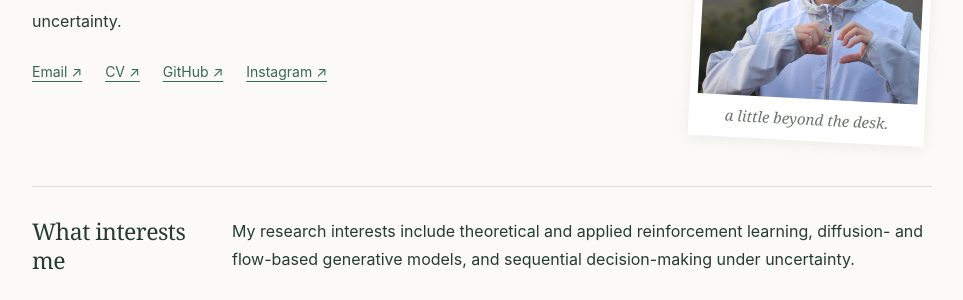
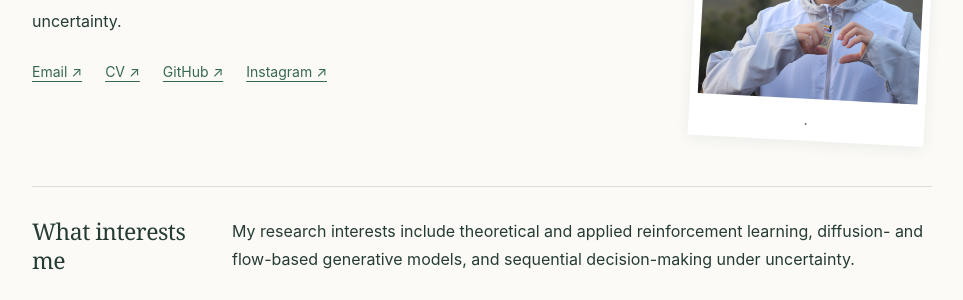
Before and after one commit to Andreforgood/Andreforgood.github.io, a Jekyll site: the page index.html, which Jekyll copies as it is, in a window 1280 px wide. Shown: the part 343-643 px from the top of the page, without its empty margins (158-1121 px from the left). Built offline with Jekyll 4.4.1, drawn with Linux system fonts in a browser that asks for light colours.

Commit message:
Duplicate hero section with slight modifications
Duplicated the hero section in index.html with minor changes.

```diff
--- a/index.html
+++ b/index.html
@@ -2,7 +2,7 @@
 <html lang="en"><head><meta charset="utf-8"><meta name="viewport" content="width=device-width,initial-scale=1"><title>Dongwen Ou / Andre</title><meta name="description" content="Dongwen (Andre) Ou — Statistical Science at Duke. Interests in theoretical and applied reinforcement learning, diffusion- and flow-based generative models, and sequential decision-making under uncertainty."><link rel="icon" type="image/svg+xml" href="/images/andre-favicon.svg"><link rel="stylesheet" href="/assets/css/personal.css"></head><body><a class="skip" href="#main">Skip to content</a><div class="wrap">
 <header class="topbar"><nav aria-label="Main navigation"><a href="/" aria-current="page">About</a><a href="/year-archive/">Notes</a><a href="/cv/">CV</a></nav></header>
 <main id="main">
-<section class="hero" aria-labelledby="name"><div><h1 id="name"><span class="hello">Hi,</span> this is Dongwen,<br>(Andre)</h1><p>I'm a master's student in <a href="https://stat.duke.edu/ms">Statistical Science at Duke</a> (class of 2027), interested in how we learn from data and make decisions under uncertainty.</p><div class="links"><a href="mailto:andre.ou@duke.edu">Email ↗</a><a href="/cv/">CV ↗</a><a href="https://github.com/Andreforgood">GitHub ↗</a><a href="https://www.instagram.com/Andrecrazy_err/">Instagram ↗</a></div></div><figure class="photo"><img src="/images/andre-mountains.jpg" width="3120" height="2080" alt="Andre smiling in front of a mountain landscape" fetchpriority="high"><figcaption>a little beyond the desk.</figcaption></figure></section>
+<section class="hero" aria-labelledby="name"><div><h1 id="name"><span class="hello">Hi,</span> this is Dongwen,<br>(Andre)</h1><p>I'm a master's student in <a href="https://stat.duke.edu/ms">Statistical Science at Duke</a> (class of 2027), interested in how we learn from data and make decisions under uncertainty.</p><div class="links"><a href="mailto:andre.ou@duke.edu">Email ↗</a><a href="/cv/">CV ↗</a><a href="https://github.com/Andreforgood">GitHub ↗</a><a href="https://www.instagram.com/Andrecrazy_err/">Instagram ↗</a></div></div><figure class="photo"><img src="/images/andre-mountains.jpg" width="3120" height="2080" alt="Andre smiling in front of a mountain landscape" fetchpriority="high"><figcaption>.</figcaption></figure></section>
 <section class="research" aria-labelledby="interests"><h2 id="interests">What interests me</h2><div><p>My research interests include theoretical and applied reinforcement learning, diffusion- and flow-based generative models, and sequential decision-making under uncertainty.</p></div></section>
 <section class="research" aria-labelledby="before"><h2 id="before">Before Duke</h2><div><p>I received my B.S. in Mathematical Statistics from <a href="https://en.xmu.edu.cn/main.htm">Xiamen University</a> in 2025. In spring 2024, I was an exchange student in Applied Mathematics at <a href="https://www.nycu.edu.tw/nycu/en/index">National Yang Ming Chiao Tung University</a>.</p></div></section>
 <p class="opportunity"><span>↗</span> I'm looking for research opportunities and plan to apply for PhD programs for fall 2027.
```
